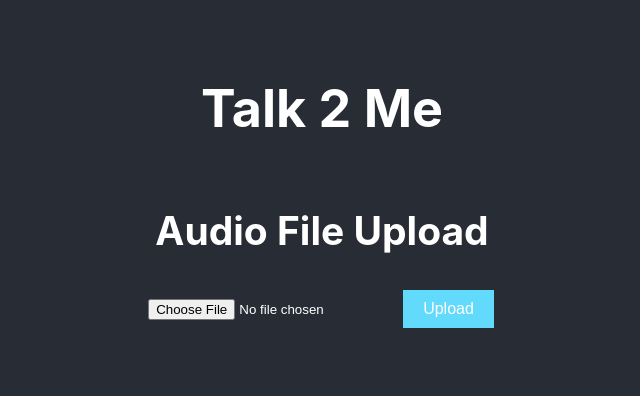
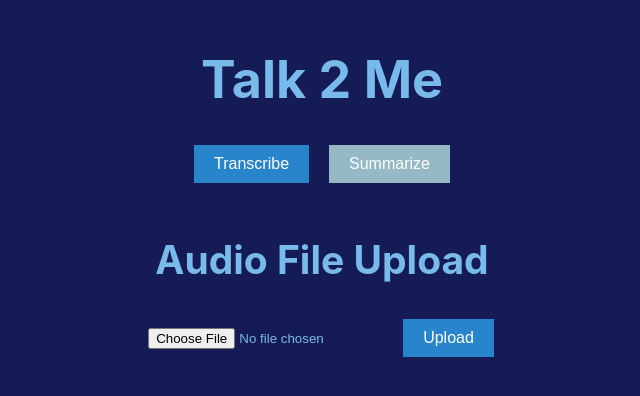
Before and after one commit to colichar/talk2me, a React (Create React App) app in the folder talk2me-ui/: page / in a window 1280 px wide. Shown: the part 200-596 px from the top of the page, without its empty margins (318-958 px from the left). Built offline with nearby package versions, Linux system fonts and the light colour scheme.

Commit message:
feat: adds option to transcribe or summarize audio recording

```diff
--- a/talk2me-ui/src/App.js
+++ b/talk2me-ui/src/App.js
@@ -1,21 +1,36 @@
 import React, { useState } from 'react';
 import AudioUploader from './components/AudioUploader';
-import TranscriptionDisplay from './components/TranscriptionDisplay';
+import ResultDisplay from './components/ResultDisplay';
 import './styles/App.css';
 
 function App() {
-  const [transcription, setTranscription] = useState(null)
+  const [result, setResult] = useState(null)
+  const [activeTab, setActiveTab] = useState('transcribe');
 
-  const handleUploadSuccess = (result) => {
-    setTranscription(result.transcription);
+  const handleUploadSuccess = (processedResult) => {
+    setResult(processedResult);
   }
 
   return (
     <div className="App">
       <header className="App-header">
         <h1>Talk 2 Me</h1>
-        <AudioUploader onUploadSuccess={handleUploadSuccess}/>
-        <TranscriptionDisplay transcription={transcription}/>
+        <div className="tabs">
+          <button
+            onClick={() => setActiveTab('transcribe')}
+            className={activeTab === 'transcribe' ? 'active' : ''}
+          >
+            Transcribe
+          </button>
+          <button
+            onClick={() => setActiveTab('summarize')}
+            className={activeTab === 'summarize' ? 'active' : ''}
+          >
+            Summarize
+          </button>
+        </div>
+        <AudioUploader onUploadSuccess={handleUploadSuccess} operation={activeTab}/>
+        <ResultDisplay result={result} operation={activeTab}/>
       </header>
     </div>
   );
--- a/talk2me-ui/src/components/AudioUploader.js
+++ b/talk2me-ui/src/components/AudioUploader.js
@@ -1,6 +1,6 @@
 import React, { useState } from 'react';
 
-const AudioUploader = ({ onUploadSuccess }) => {
+const AudioUploader = ({ onUploadSuccess, operation }) => {
     const [file, setFile] = useState(null);
     const [status, setStatus] = useState('');
 
@@ -16,6 +16,7 @@ const AudioUploader = ({ onUploadSuccess }) => {
 
       const formData = new FormData();
       formData.append('audio_file', file);
+      formData.append('operation', operation)
 
       try {
         setStatus('Uploading...');
--- /dev/null
+++ b/talk2me-ui/src/components/ResultDisplay.js
@@ -0,0 +1,14 @@
+import React from 'react';
+
+const ResultDisplay = ({ result, operation }) => {
+  if (!result) return null;
+
+  return (
+    <div>
+      <h2>{operation == 'transcribe' ? 'Transcription' : 'Summary'} Result:</h2>
+      <p>{result}</p>
+    </div>
+  );
+};
+
+export default ResultDisplay;
--- a/talk2me-ui/src/components/TranscriptionDisplay.js
+++ /dev/null
@@ -1,14 +0,0 @@
-import React from 'react';
-
-const TranscriptionDisplay = ({ transcription }) => {
-  if (!transcription) return null;
-
-  return (
-    <div>
-      <h2>Transcription Result:</h2>
-      <p>{transcription}</p>
-    </div>
-  );
-};
-
-export default TranscriptionDisplay;
--- a/talk2me-ui/src/styles/App.css
+++ b/talk2me-ui/src/styles/App.css
@@ -3,14 +3,14 @@
 }
 
 .App-header {
-  background-color: #282c34;
+  background-color: #151B54;
   min-height: 100vh;
   display: flex;
   flex-direction: column;
   align-items: center;
   justify-content: center;
   font-size: calc(10px + 2vmin);
-  color: white;
+  color: #79BAEC;
 }
 
 input[type="file"] {
@@ -18,7 +18,7 @@ input[type="file"] {
 }
 
 button {
-  background-color: #61dafb;
+  background-color: #2885cc;
   border: none;
   color: white;
   padding: 10px 20px;
@@ -29,3 +29,22 @@ button {
   margin: 4px 2px;
   cursor: pointer;
 }
+
+.tabs {
+  display: flex;
+  justify-content: center;
+  margin-bottom: 20px;
+}
+
+.tabs button {
+  padding: 10px 20px;
+  margin: 0 10px;
+  border: none;
+  background-color: #95B9C7;
+  cursor: pointer;
+}
+
+.tabs button.active {
+  background-color: #2885cc;
+  color: white;
+}
```
